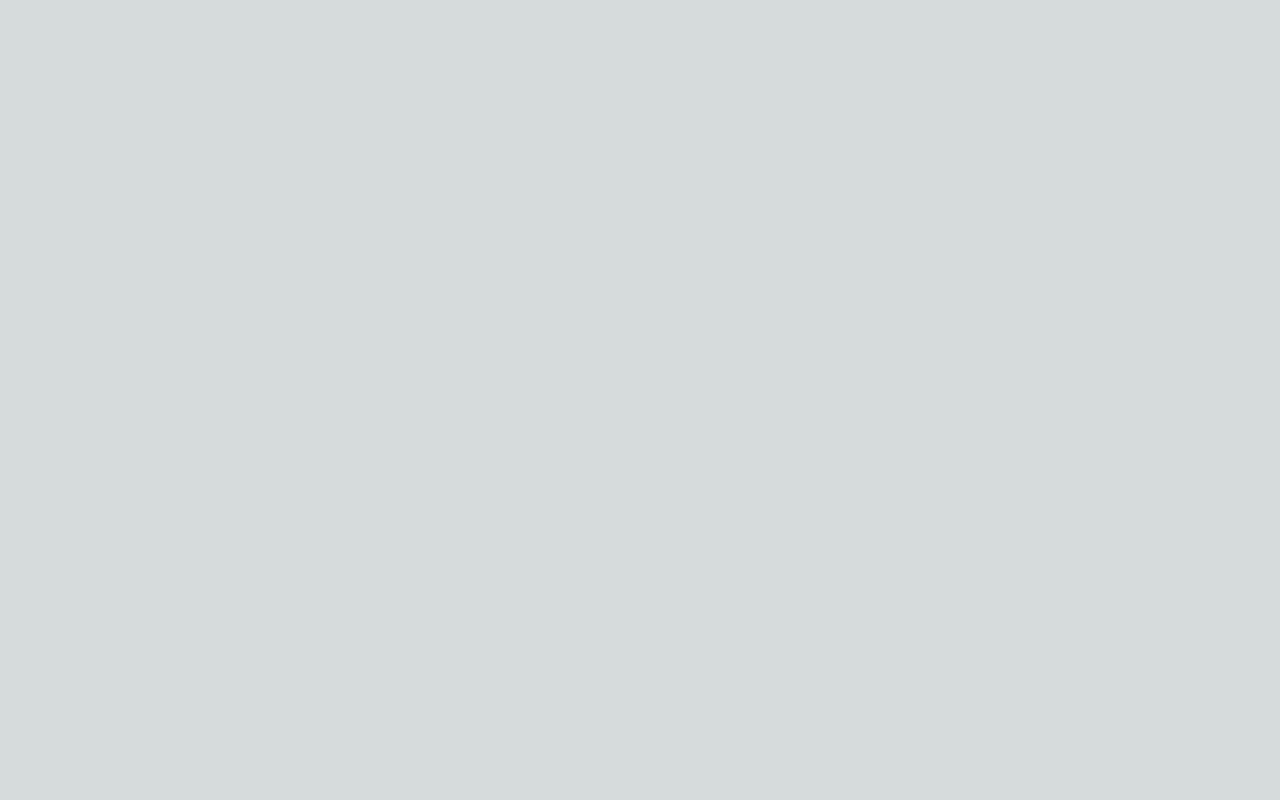
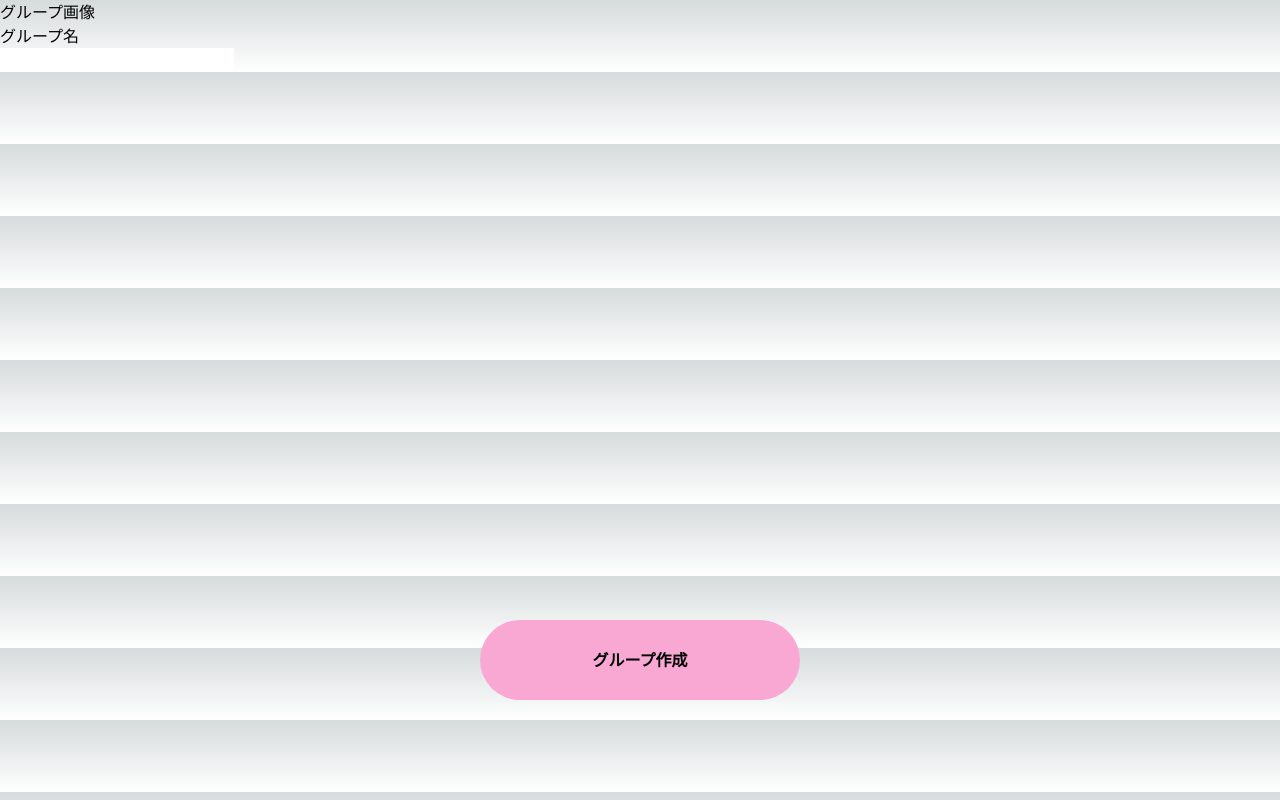
Before and after one commit to suwahanauta/kpop, a Next.js app: page /groups/create in a window 1280 px wide. Built offline with nearby package versions, Linux system fonts and the light colour scheme.

Commit message:
グループボタンの詳細決定

```diff
--- a/app/groups/create/page.tsx
+++ b/app/groups/create/page.tsx
@@ -3,8 +3,18 @@
 export default function Home() {
   return (
 
-    <div>
+    <div className="">
+        <div>
+          <p>グループ画像</p>
 
+        </div>
+        <div>
+          <p>グループ名</p>
+          <input></input>
+        </div>
+        <div>
+          <button className="bg-pink-300 font-bold h-[calc(100vh/10)] w-[calc(100vw/4)] rounded-full absolute bottom-[100px] left-[calc(100vw/8*3)]">グループ作成</button>
+        </div>
     </div>
 
   );
```
